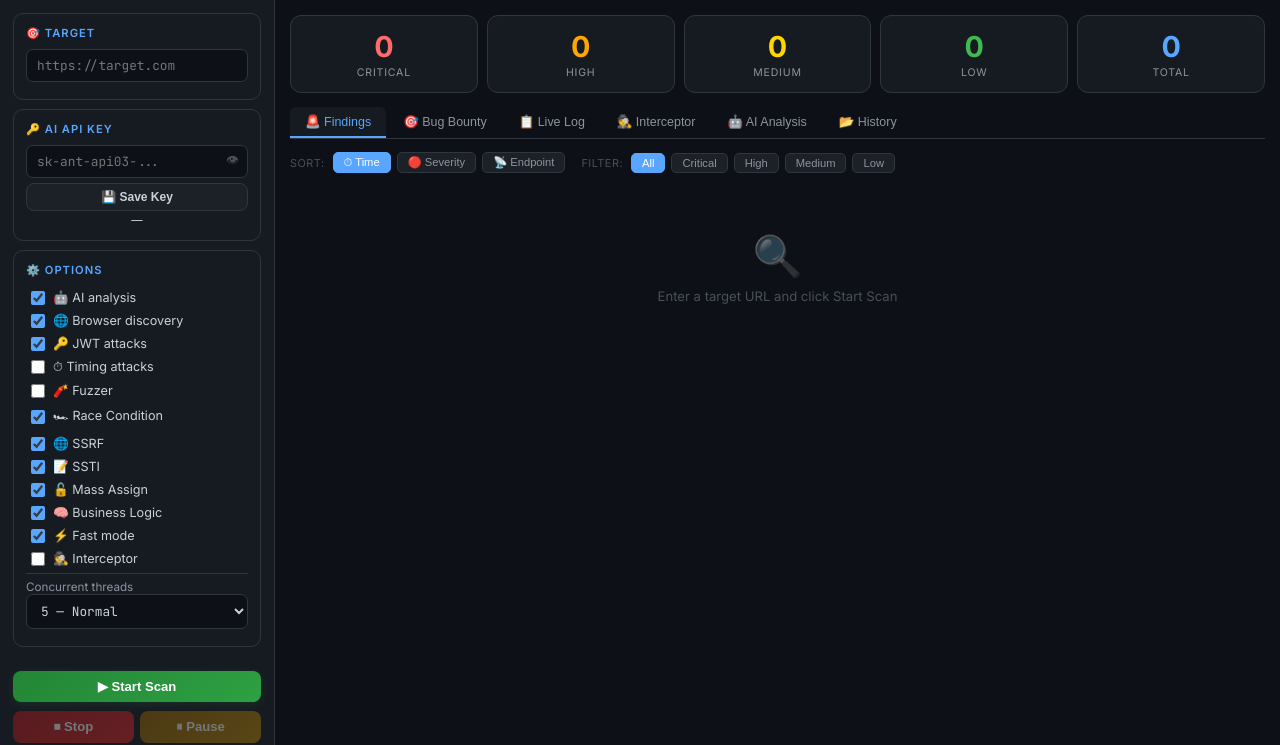
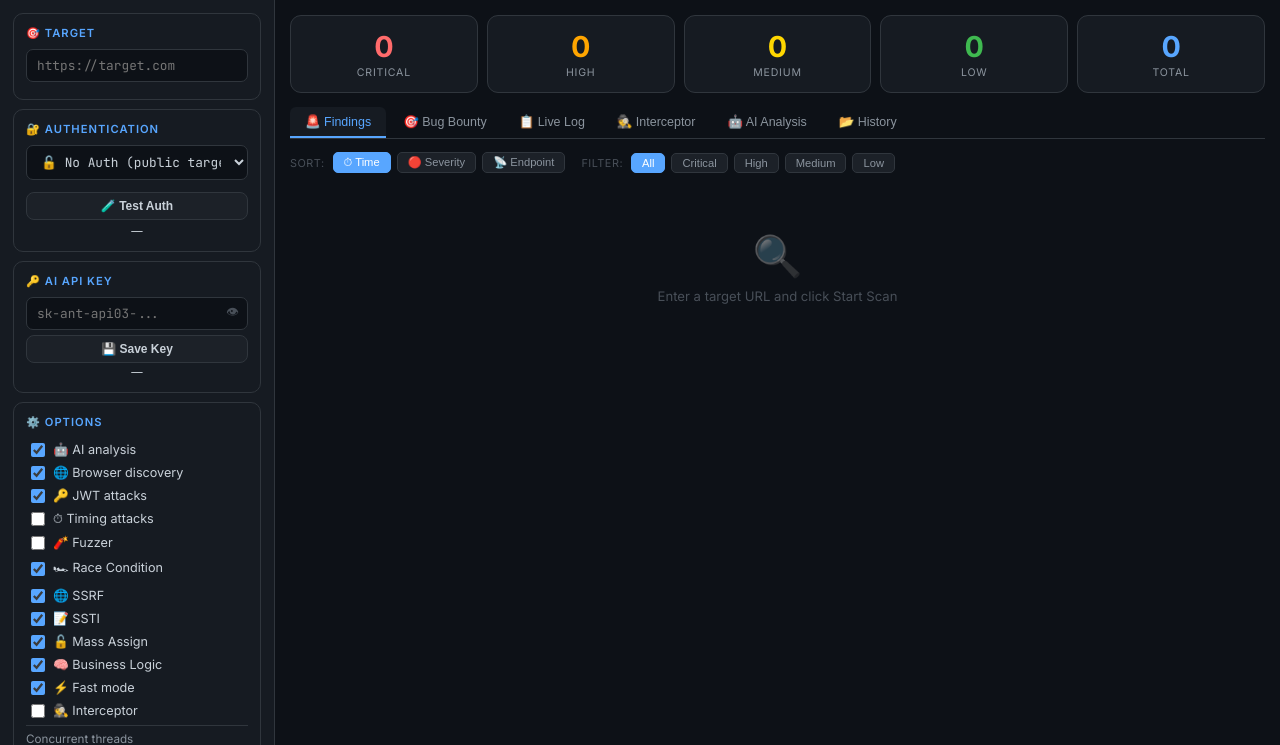
Before and after one commit to palnirupam/ws_pro, a Flask app: page / in a window 1280 px wide. Shown: the part 63-808 px from the top of the page. Run offline with Flask 3, Linux system fonts and the light colour scheme; parts of the project's set-up code (start-up, migrations or seed data) failed here and were passed over; some libraries are stand-ins or nearby versions.

Commit message:
feat: add authenticated scan support
Add auth profile, dashboard auth UI, and CLI flags plus README docs for authenticated WebSocket scanning.

Made-with: Cursor

```diff
--- a/dashboard/app.py
+++ b/dashboard/app.py
@@ -52,6 +52,7 @@ from attacks.mass_assignment import test_mass_assignment
 from attacks.business_logic  import test_business_logic
 from reports.generator import generate_html_report
 from utils.logger import log
+from core.auth_profile import auth_profile, reset_auth, AuthProfile
 
 app = Flask(__name__, template_folder='templates', static_folder='static')
 app.config['SECRET_KEY'] = os.environ.get('WS_SECRET_KEY', os.urandom(24).hex())
@@ -253,6 +254,32 @@ def on_start_scan(data):
     else:
         emit_log(f'🔄 Resuming scan — {len(scan_completed_endpoints)} endpoints already done', 'info')
 
+    # ── Configure auth profile ────────────────────────────────────────
+    reset_auth()
+    auth_data = options.get('auth', {})
+    auth_method = auth_data.get('method', '')  # 'login', 'token', 'cookie', 'headers', ''
+
+    if auth_method:
+        auth_profile.enabled    = True
+        auth_profile.method     = auth_method
+        auth_profile.username   = auth_data.get('username', '')
+        auth_profile.password   = auth_data.get('password', '')
+        auth_profile.token      = auth_data.get('token', '')
+        auth_profile.cookie     = auth_data.get('cookie', '')
+        auth_profile.login_url  = auth_data.get('login_url', '')
+
+        # Parse custom headers (format: "Header-Name: value\nHeader2: value2")
+        raw_headers = auth_data.get('custom_headers', '')
+        if raw_headers:
+            for line in raw_headers.strip().split('\n'):
+                if ':' in line:
+                    k, v = line.split(':', 1)
+                    auth_profile.custom_headers[k.strip()] = v.strip()
+
+        emit_log(f'🔐 Auth configured: method={auth_method}', 'info')
+    else:
+        emit_log('🔓 No auth — unauthenticated scan', 'info')
+
     scan_running = True
     scan_paused = False
     socketio.emit('status', {'status': 'running'})
@@ -383,6 +410,49 @@ def on_check_api_key():
         emit('api_key_status', {'valid': True, 'message': f'Key loaded ({masked})', 'masked_key': masked})
     else:
         emit('api_key_status', {'valid': False, 'message': 'No API key set'})
+
+
+@socketio.on('test_auth')
+def on_test_auth(data):
+    """Test authentication credentials before scan"""
+    url      = data.get('url', '').strip()
+    auth_data = data.get('auth', {})
+
+    if not url or not auth_data.get('method'):
+        emit('auth_test_result', {'success': False, 'message': 'Missing URL or auth method'})
+        return
+
+    def _test():
+        test_profile = AuthProfile()
+        test_profile.enabled   = True
+        test_profile.method    = auth_data.get('method', '')
+        test_profile.username  = auth_data.get('username', '')
+        test_profile.password  = auth_data.get('password', '')
+        test_profile.token     = auth_data.get('token', '')
+        test_profile.cookie    = auth_data.get('cookie', '')
+        test_profile.login_url = auth_data.get('login_url', '')
+
+        loop = asyncio.new_event_loop()
+        try:
+            ok = loop.run_until_complete(test_profile.resolve(url))
+            if ok:
+                headers = test_profile.get_ws_headers()
+                emit('auth_test_result', {
+                    'success': True,
+                    'message': f'Authentication successful! Headers: {list(headers.keys())}',
+                    'headers': list(headers.keys()),
+                })
+            else:
+                emit('auth_test_result', {
+                    'success': False,
+                    'message': 'Authentication failed — check credentials',
+                })
+        except Exception as e:
+            emit('auth_test_result', {'success': False, 'message': str(e)})
+        finally:
+            loop.close()
+
+    threading.Thread(target=_test, daemon=True).start()
 
 
 @socketio.on('clear_interceptor')
@@ -698,6 +768,22 @@ def run_scan(target_url: str, options: dict):
     try:
         emit_log(f'🚀 Starting scan: {target_url}', 'info')
         emit_log(f'   Concurrent: {concurrent} threads | Mode: {"Fast" if fast_mode else "Deep"}', 'info')
+
+        # ── Resolve auth (do login if needed) ────────────────────────────
+        if auth_profile.is_configured():
+            emit_log('🔐 Resolving authentication...', 'info')
+            loop = asyncio.new_event_loop()
+            try:
+                auth_ok = loop.run_until_complete(auth_profile.resolve(target_url))
+            finally:
+                loop.close()
+
+            if auth_ok:
+                emit_log('✅ Authentication successful', 'success')
+            else:
+                emit_log('⚠️ Authentication failed — continuing without auth', 'warning')
+                auth_profile.enabled = False
+
         emit_progress(5, 'Discovering endpoints...')
 
         # 1. Discover endpoints
--- a/dashboard/static/js/app.js
+++ b/dashboard/static/js/app.js
@@ -165,6 +165,89 @@ function saveApiKey() {
   st.style.color = 'var(--text2)';
 }
 
+// ── Auth Profile UI ──────────────────────────────────────────────
+function onAuthMethodChange() {
+  const method = document.getElementById('authMethod').value;
+
+  // Hide all
+  ['authLoginFields','authTokenField','authCookieField','authHeadersField']
+    .forEach(id => {
+      const el = document.getElementById(id);
+      if (el) el.style.display = 'none';
+    });
+
+  // Show relevant
+  const map = {
+    'login':   'authLoginFields',
+    'token':   'authTokenField',
+    'cookie':  'authCookieField',
+    'headers': 'authHeadersField',
+  };
+  if (map[method]) {
+    const target = document.getElementById(map[method]);
+    if (target) target.style.display = 'block';
+  }
+
+  const st = document.getElementById('authStatus');
+  if (st) {
+    st.textContent = method ? `Auth method: ${method}` : '—';
+    st.style.color = method ? 'var(--blue)' : 'var(--text2)';
+  }
+}
+
+function getAuthData() {
+  const methodEl = document.getElementById('authMethod');
+  const method = methodEl ? methodEl.value : '';
+  if (!method) return {};
+
+  return {
+    method,
+    username:       document.getElementById('authUsername')?.value?.trim()  || '',
+    password:       document.getElementById('authPassword')?.value?.trim()  || '',
+    login_url:      document.getElementById('authLoginUrl')?.value?.trim()  || '',
+    token:          document.getElementById('authToken')?.value?.trim()     || '',
+    cookie:         document.getElementById('authCookie')?.value?.trim()    || '',
+    custom_headers: document.getElementById('authCustomHeaders')?.value?.trim() || '',
+  };
+}
+
+function testAuth() {
+  const urlInput = document.getElementById('targetUrl');
+  const url  = urlInput ? urlInput.value.trim() : '';
+  const auth = getAuthData();
+  const st   = document.getElementById('authStatus');
+  const btn  = document.getElementById('testAuthBtn');
+
+  if (!url) { alert('Enter target URL first'); return; }
+  if (!auth.method) { alert('Select an auth method first'); return; }
+
+  if (st) {
+    st.textContent  = '⏳ Testing...';
+    st.style.color  = 'var(--text2)';
+  }
+  if (btn) btn.disabled = true;
+
+  socket.emit('test_auth', { url, auth });
+}
+
+socket.on('auth_test_result', d => {
+  const st  = document.getElementById('authStatus');
+  const btn = document.getElementById('testAuthBtn');
+  if (btn) btn.disabled = false;
+
+  if (!st) return;
+
+  if (d.success) {
+    st.textContent = '✅ ' + (d.message || 'Authentication successful');
+    st.style.color = 'var(--green)';
+    addLog('✅ Auth test passed: ' + (d.message || ''), 'success');
+  } else {
+    st.textContent = '❌ ' + (d.message || 'Authentication failed');
+    st.style.color = 'var(--red)';
+    addLog('❌ Auth test failed: ' + (d.message || ''), 'error');
+  }
+});
+
 /* ── Theme Toggle ──────────────────────────────────────────── */
 function toggleTheme() {
   const body = document.body;
@@ -258,6 +341,7 @@ function startScan(resume = false) {
       intercept:        document.getElementById('optIntercept').checked,
       intercept_url:    document.getElementById('interceptWsUrl').value,
       intercept_port:   parseInt(document.getElementById('interceptPort').value) || 8765,
+      auth:             getAuthData(),
     }
   });
   addLog('🚀 Scan started: ' + url, 'info');
--- a/dashboard/templates/index.html
+++ b/dashboard/templates/index.html
@@ -38,6 +38,55 @@
     <div class="card">
       <h3>🎯 Target</h3>
       <input type="text" id="targetUrl" placeholder="https://target.com" autocomplete="off" spellcheck="false"/>
+    </div>
+
+    <!-- ── Auth Profile ─────────────────────────────── -->
+    <div class="card" id="authCard">
+      <h3>🔐 Authentication</h3>
+
+      <select id="authMethod" onchange="onAuthMethodChange()" style="margin-bottom:8px">
+        <option value="">🔓 No Auth (public target)</option>
+        <option value="login">👤 Username + Password</option>
+        <option value="token">🎫 Bearer Token</option>
+        <option value="cookie">🍪 Session Cookie</option>
+        <option value="headers">📋 Custom Headers</option>
+      </select>
+
+      <!-- Login fields -->
+      <div id="authLoginFields" style="display:none">
+        <input type="text"     id="authUsername"  placeholder="Username or email" autocomplete="off"/>
+        <input type="password" id="authPassword"  placeholder="Password"          autocomplete="off"/>
+        <input type="text"     id="authLoginUrl"  placeholder="Login URL (optional, auto-detected)"/>
+      </div>
+
+      <!-- Token field -->
+      <div id="authTokenField" style="display:none">
+        <input type="text" id="authToken" placeholder="eyJhbGci... or your token" autocomplete="off" spellcheck="false"/>
+      </div>
+
+      <!-- Cookie field -->
+      <div id="authCookieField" style="display:none">
+        <input type="text" id="authCookie" placeholder="session=abc123; csrf=xyz" autocomplete="off" spellcheck="false"/>
+      </div>
+
+      <!-- Custom headers field -->
+      <div id="authHeadersField" style="display:none">
+        <textarea id="authCustomHeaders"
+          placeholder="Authorization: Bearer token123&#10;X-API-Key: mykey&#10;X-Custom: value"
+          style="width:100%;background:var(--bg);border:1px solid var(--border);color:var(--text);
+                 padding:7px 10px;border-radius:7px;font-size:.78rem;font-family:monospace;
+                 resize:vertical;min-height:70px;outline:none;margin-bottom:5px"
+        ></textarea>
+      </div>
+
+      <button class="btn btn-secondary"
+              onclick="testAuth()"
+              style="font-size:.75rem;padding:6px 10px;margin-top:4px"
+              id="testAuthBtn">
+        🧪 Test Auth
+      </button>
+      <div id="authStatus" style="font-size:.71rem;text-align:center;min-height:15px;
+                                   margin-top:4px;transition:color .3s">—</div>
     </div>
 
     <div class="card">
```
Also changed, not shown: core/auth_profile.py (added, +207 -0 lines), core/scanner.py (+27 -4 lines), main.py (+55 -3 lines), README.md.
